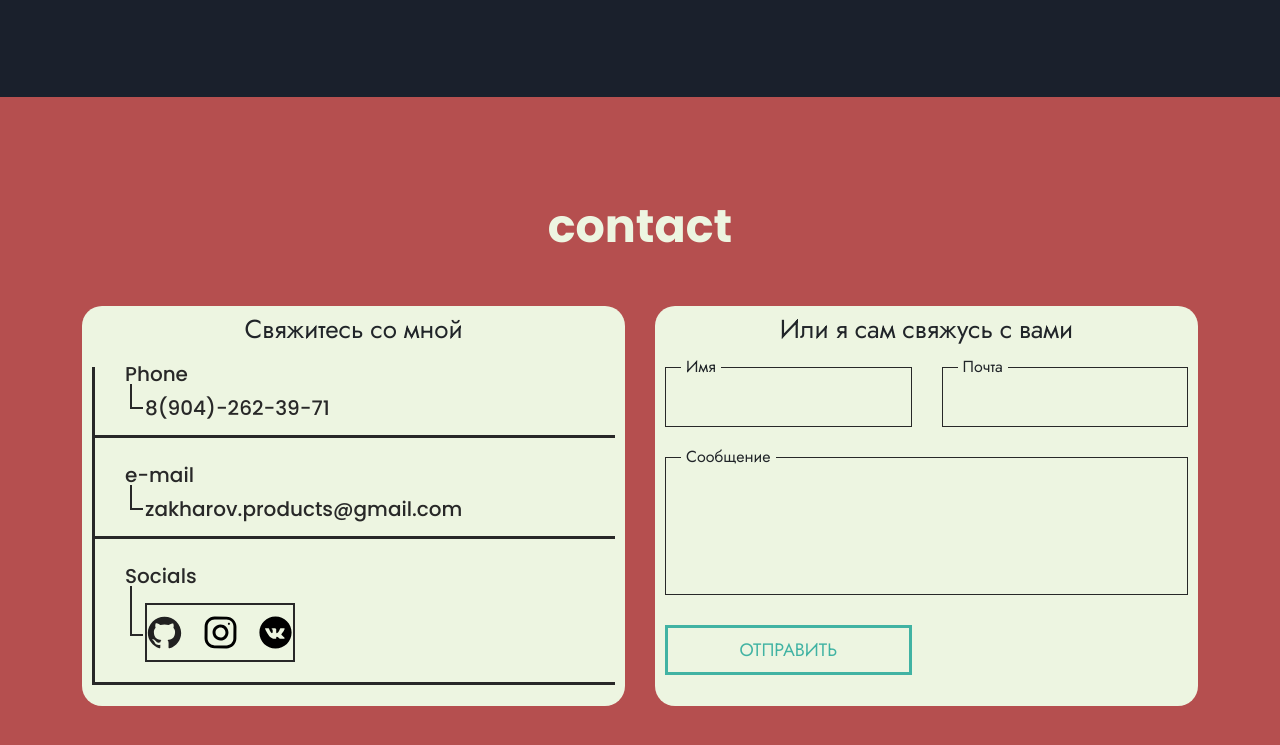
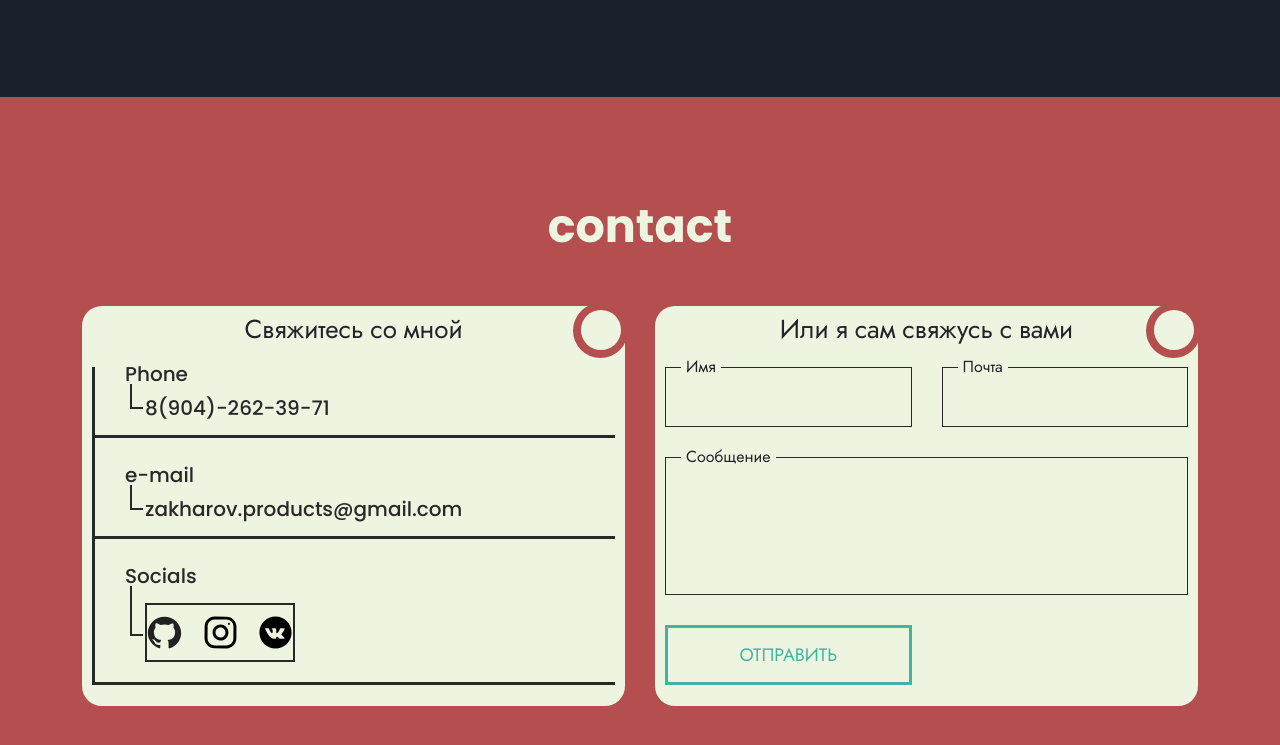
Before and after one commit to Zakharov1984/MAIN_PROJECT, a website: page src/index.html in a window 1280 px wide. Shown: the part 4356-5101 px from the top of the page. Drawn offline with Linux system fonts and the light colour scheme.

Commit message:
added_circles_in_contact_content

```diff
--- a/src/scss/blocks/_contact.scss
+++ b/src/scss/blocks/_contact.scss
@@ -10,9 +10,32 @@
         column-gap: 30px;
     }
     &__content {
+        position: relative;
         border-radius: 20px;
         padding: 10px;
         background-color: $COLOR_WHITE_FONTS;
+        &::before {
+            content: '';
+            display: block;
+            width: 55px;
+            height: 55px;
+            background-color: $COLOR_RED;
+            border-radius: 100%;
+            position: absolute;
+            top: -3px;
+            right: -3px;
+        }
+        &::after {
+            content: '';
+            display: block;
+            width: 40px;
+            height: 40px;
+            background-color: $COLOR_WHITE_FONTS;
+            border-radius: 100%;
+            position: absolute;
+            top: 4px;
+            right: 4px;
+        }
     }
     &__subtitle {
         margin-bottom: 25px;
@@ -95,7 +118,7 @@
     }
     &__form {
         display: grid;
-        grid-template: 60px 138px 50px / repeat(2, 1fr);
+        grid-template: 60px 138px 60px / repeat(2, 1fr);
         grid-gap: 30px;
 
     }
```
Also changed, not shown: dist/css/style.min.css, src/css/style.min.css.
